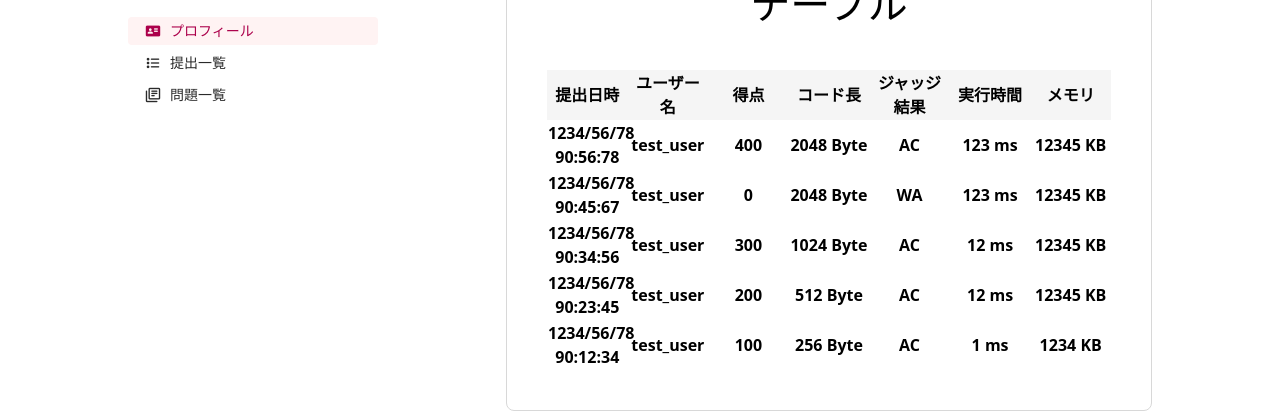
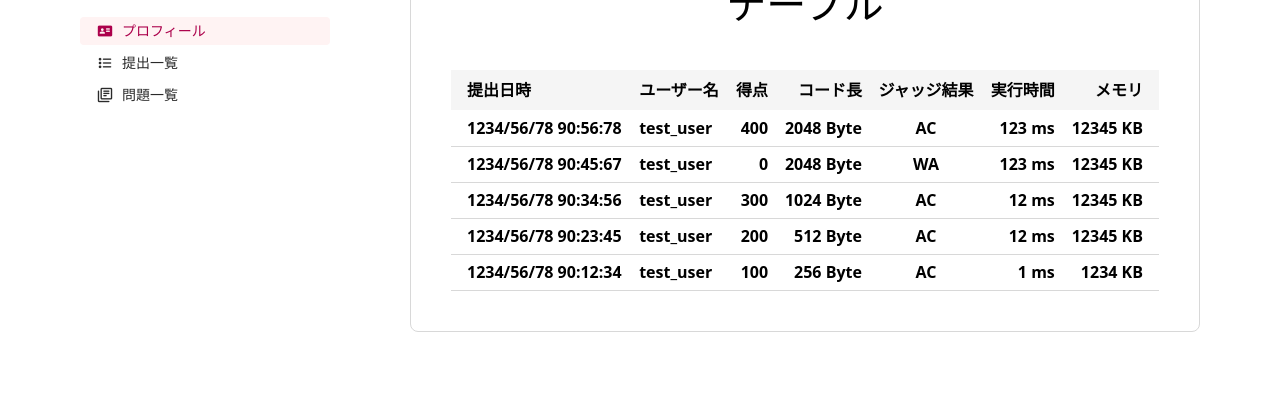
Before and after one commit to traP-jp/traOJudge, a Vue app in the folder UI/: page /users/1/submissions in a window 1280 px wide. Shown: the part 283-703 px from the top of the page. Built offline with nearby package versions, Linux system fonts and the light colour scheme.

Commit message:
Adjust table styles

```diff
--- a/UI/src/components/PagedTable.vue
+++ b/UI/src/components/PagedTable.vue
@@ -1,23 +1,39 @@
 <script setup lang="ts">
-const { colIds, rowIds } = defineProps<{
-  colIds: string[]
+export type Column = { id: string; textAlign?: 'start' | 'end' | 'center' }
+
+const { cols, rowIds } = defineProps<{
+  cols: Column[]
   rowIds: string[]
 }>()
 </script>
 
 <template>
-  <table class="w-full table-fixed">
-    <thead class="h-10 bg-[#F5F5F5]">
+  <table class="w-full">
+    <thead class="h-10 bg-background-tertiary">
       <tr>
-        <th v-for="colId in colIds" :key="colId">
-          <slot name="head" :col-id="colId" />
+        <th
+          v-for="{ id, textAlign } in cols"
+          :key="id"
+          class="px-2 first:pl-4 last:pr-4"
+          :style="{ textAlign }"
+        >
+          <slot name="head" :col-id="id" />
         </th>
       </tr>
     </thead>
     <tbody>
-      <tr v-for="rowId in rowIds" :key="rowId">
-        <th v-for="colId in colIds" :key="colId">
-          <slot name="cell" :row-id="rowId" :col-id="colId" />
+      <tr
+        v-for="rowId in rowIds"
+        :key="rowId"
+        class="h-9 border-b border-solid border-border-secondary"
+      >
+        <th
+          v-for="col in cols"
+          :key="col.id"
+          class="px-2 first:pl-4 last:pr-4"
+          :style="{ textAlign: col.textAlign }"
+        >
+          <slot name="cell" :row-id="rowId" :col-id="col.id" />
         </th>
       </tr>
     </tbody>
--- a/UI/src/views/UserView.vue
+++ b/UI/src/views/UserView.vue
@@ -9,9 +9,10 @@ const username = route.params.id
 // TODO: Fetch user data
 </script>
 
+<!-- TODO: Fix the layout on mobile -->
 <template>
-  <div class="flex gap-[10vw] px-[10vw]">
-    <nav class="sticky top-14 h-[calc(100vh-3.5rem)]">
+  <div class="flex gap-[max(2rem,calc(25dvw-15rem))] px-[max(2rem,calc(25dvw-15rem))]">
+    <nav class="sticky top-14 h-[calc(100dvh-3.5rem)]">
       <SideMenuUserPage :username="username" />
     </nav>
     <main class="flex-auto py-10">
--- a/UI/src/views/user/UserSubmissions.vue
+++ b/UI/src/views/user/UserSubmissions.vue
@@ -2,14 +2,14 @@
 import PagedTable from '@/components/PagedTable.vue'
 import type { JudgeStatus } from '@/api/generated'
 
-const colIds = [
-  'submittedAt',
-  'userName',
-  'totalScore',
-  'codeLength',
-  'judgeStatus',
-  'maxTime',
-  'maxMemory'
+const cols: Column[] = [
+  { id: 'submittedAt', textAlign: 'start' },
+  { id: 'userName', textAlign: 'start' },
+  { id: 'totalScore', textAlign: 'end' },
+  { id: 'codeLength', textAlign: 'end' },
+  { id: 'judgeStatus', textAlign: 'center' },
+  { id: 'maxTime', textAlign: 'end' },
+  { id: 'maxMemory', textAlign: 'end' }
 ]
 
 const submissions: {
@@ -76,10 +76,10 @@ const submissions: {
 </script>
 
 <template>
-  <div class="rounded-lg border border-solid border-[#D8D8D8] pt-28 text-center">
+  <div class="rounded-lg border border-solid border-border-secondary pt-28 text-center">
     <h2 class="fontstyle-ui-title-large">提出一覧<br />テーブル</h2>
     <section class="p-10">
-      <PagedTable :col-ids="colIds" :row-ids="submissions.map(({ id }) => id)">
+      <PagedTable :cols="cols" :row-ids="submissions.map(({ id }) => id)">
         <template #head="{ colId }">
           {{
             {
```
